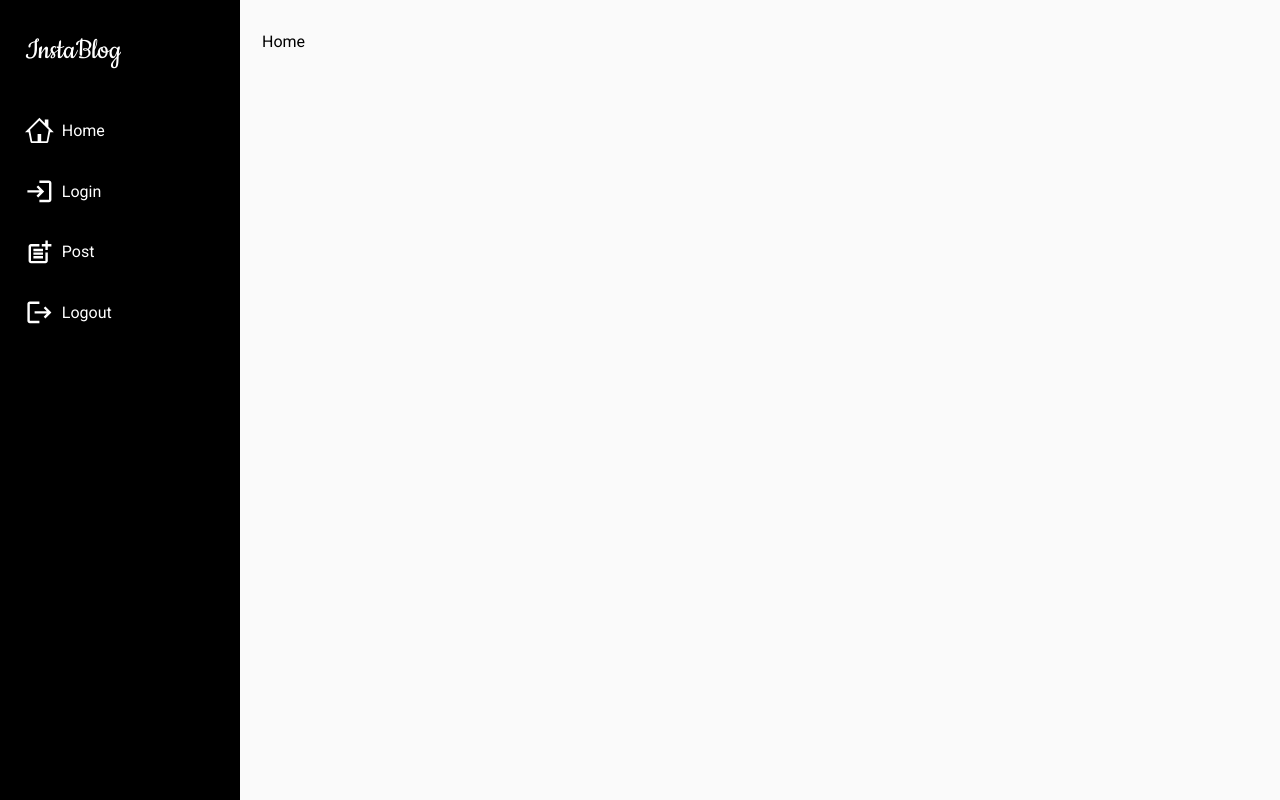
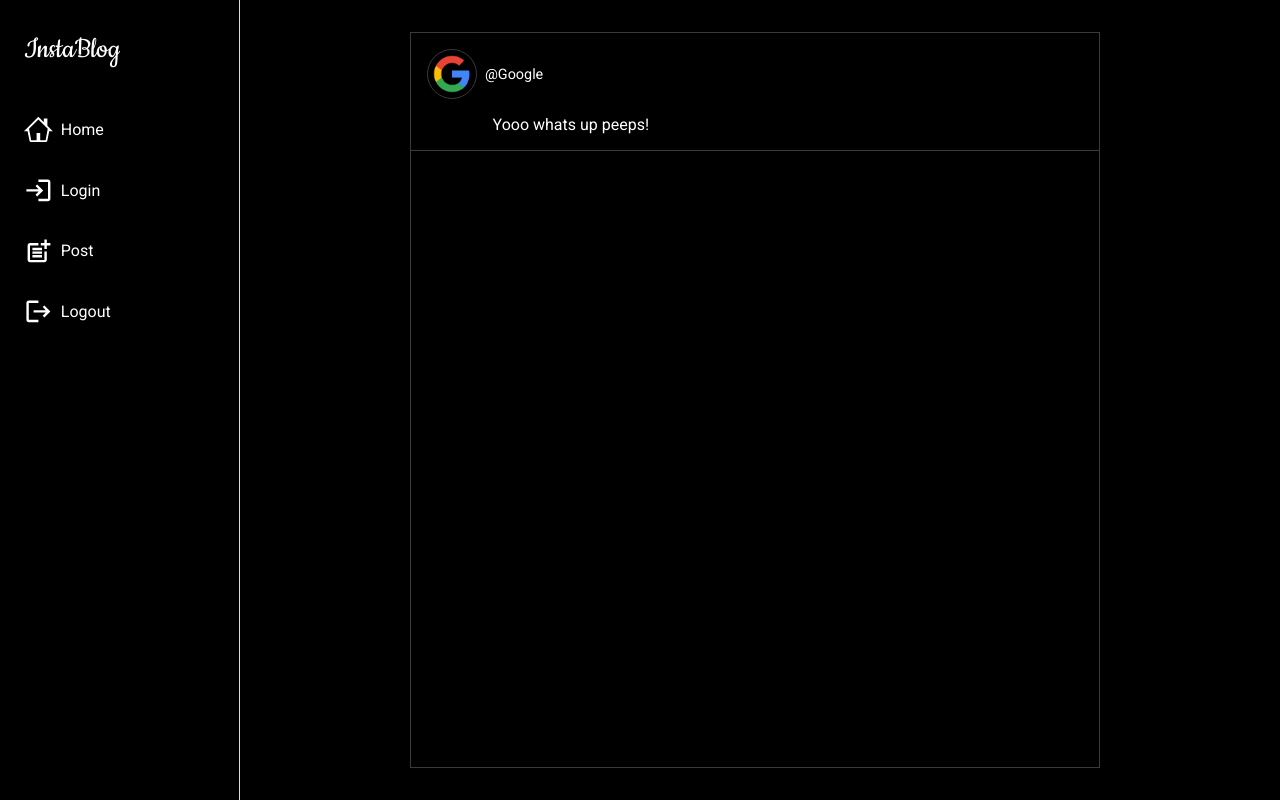
Before and after one commit to Pappyjay23/instablog, a React (Create React App) app: page / in a window 1280 px wide. Built offline with nearby package versions, Linux system fonts and the light colour scheme.

Commit message:
Created homePage

```diff
--- a/src/App.css
+++ b/src/App.css
@@ -4,6 +4,7 @@
 	--black: #000;
 	/* --black: #262626; */
 	--darkGrey: rgb(219, 219, 219);
+	--grey: rgb(58, 58, 58);
 }
 
 * {
@@ -23,11 +24,15 @@
 	height: 100vh;
 }
 
+.main__content__container {
+	background-color: var(--black);
+	/* background-color: var(--lightGrey); */
+}
+
 .main__content {
 	width: 100%;
 	padding: 1rem 0;
-	background-color: var(--lightGrey);
-	height: 100vh;
+	height: calc(100vh - 70px);
 }
 
 @media screen and (min-width: 1024px) {
@@ -35,5 +40,6 @@
 		width: calc(100vw - 230px);
 		margin-left: auto;
 		padding: 2rem;
+		height: 100vh;
 	}
 }
--- a/src/components/Navbar/Navbar.css
+++ b/src/components/Navbar/Navbar.css
@@ -8,6 +8,7 @@
 	width: 100%;
 	padding: 1rem;
 	background-color: var(--black);
+	border-top: 1px solid var(--darkGrey);
 }
 .mobile__nav__links {
 	display: flex;
@@ -35,7 +36,7 @@
 		width: 240px;
 		position: relative;
 		background-color: var(--black);
-		border: 1px solid var(--black);
+		border-right: 1px solid var(--darkGrey);
 		height: 100vh;
 	}
 	.navbar__container {
--- a/src/pages/CreatePost/CreatePost.js
+++ b/src/pages/CreatePost/CreatePost.js
@@ -3,6 +3,7 @@ import "./CreatePost.css";
 
 const CreatePost = () => {
 	return (
+		<div className='main__content__container'>
 			<div className='main__content'>
 				<div className='createPost'>
 					<div className='createPostCard'>
@@ -25,8 +26,9 @@ const CreatePost = () => {
 									placeholder="E.g This is my first post. I'm so excited!!"
 									id='post'></textarea>
 							</div>
-						<div className="cardButtonContainer">
-							<button className="cardButton">Submit Post</button>
+							<div className='cardButtonContainer'>
+								<button className='cardButton'>Submit Post</button>
+							</div>
 						</div>
 					</div>
 				</div>
--- a/src/pages/Home/Home.css
+++ b/src/pages/Home/Home.css
@@ -0,0 +1,50 @@
+.home {
+	color: var(--white);
+    background-color: var(--black);
+	border: 1px solid var(--grey);
+	overflow: hidden;
+	overflow-y: auto;
+	width: 95%;
+	margin: auto;
+	height: 100%;
+}
+
+.home::-webkit-scrollbar {
+	display: none;
+}
+
+.postCard {
+	border-bottom: 1px solid var(--grey);
+	padding: 1rem;
+}
+.authorContainer {
+	display: flex;
+	align-items: center;
+	margin-bottom: 1rem;
+}
+.imageContainer {
+	width: 50px;
+	height: 50px;
+	border: 1px solid var(--grey);
+	border-radius: 50%;
+	margin-right: 0.5rem;
+}
+.profileImage {
+	width: 100%;
+	height: 100%;
+}
+.postAuthor {
+	font-size: 90%;
+}
+.post {
+	width: 80%;
+	margin: auto;
+}
+
+@media screen and (min-width: 768px) {
+	.home {
+		width: 70%;
+		max-width: 800px;
+		margin: auto;
+	}
+}
--- a/src/pages/Home/Home.js
+++ b/src/pages/Home/Home.js
@@ -1,10 +1,27 @@
-import React from 'react'
-import './Home.css'
+import React from "react";
+import "./Home.css";
+import Avatar from '../../assets/images/google-logo.png'
 
 const Home = () => {
-  return (
-    <div className='main__content'>Home</div>
-  )
-}
+	return (
+		<div className='main__content__container'>
+			<div className='main__content'>
+				<div className='home'>
+					<div className='postCard'>
+						<div className='authorContainer'>
+							<div className='imageContainer'>
+                <img src={Avatar} alt="Avatar" className="profileImage" />
+              </div>
+							<div className='postAuthor'>@Google</div>
+						</div>
+							<div className='post'>
+								Yooo whats up peeps!
+						</div>
+					</div>
+				</div>
+			</div>
+		</div>
+	);
+};
 
-export default Home
+export default Home;
--- a/src/pages/Login/Login.css
+++ b/src/pages/Login/Login.css
@@ -21,7 +21,7 @@
 	padding: 2rem;
 	width: 95%;
 	border-radius: 20px;
-	box-shadow: 1px 1px 3px 3px rgb(238, 238, 238);
+	/* box-shadow: 1px 1px 3px 3px rgb(238, 238, 238); */
 	display: flex;
 	flex-direction: column;
 	align-items: center;
--- a/src/pages/Login/Login.js
+++ b/src/pages/Login/Login.js
@@ -4,6 +4,7 @@ import GoogleLogo from "../../assets/images/google-logo.png";
 
 const Login = () => {
 	return (
+		<div className='main__content__container'>
 			<div className='main__content'>
 				<div className='login'>
 					<div className='login__card'>
@@ -18,6 +19,7 @@ const Login = () => {
 					</div>
 				</div>
 			</div>
+		</div>
 	);
 };
 
```
Lines whose indentation alone changed are shown as unchanged.
